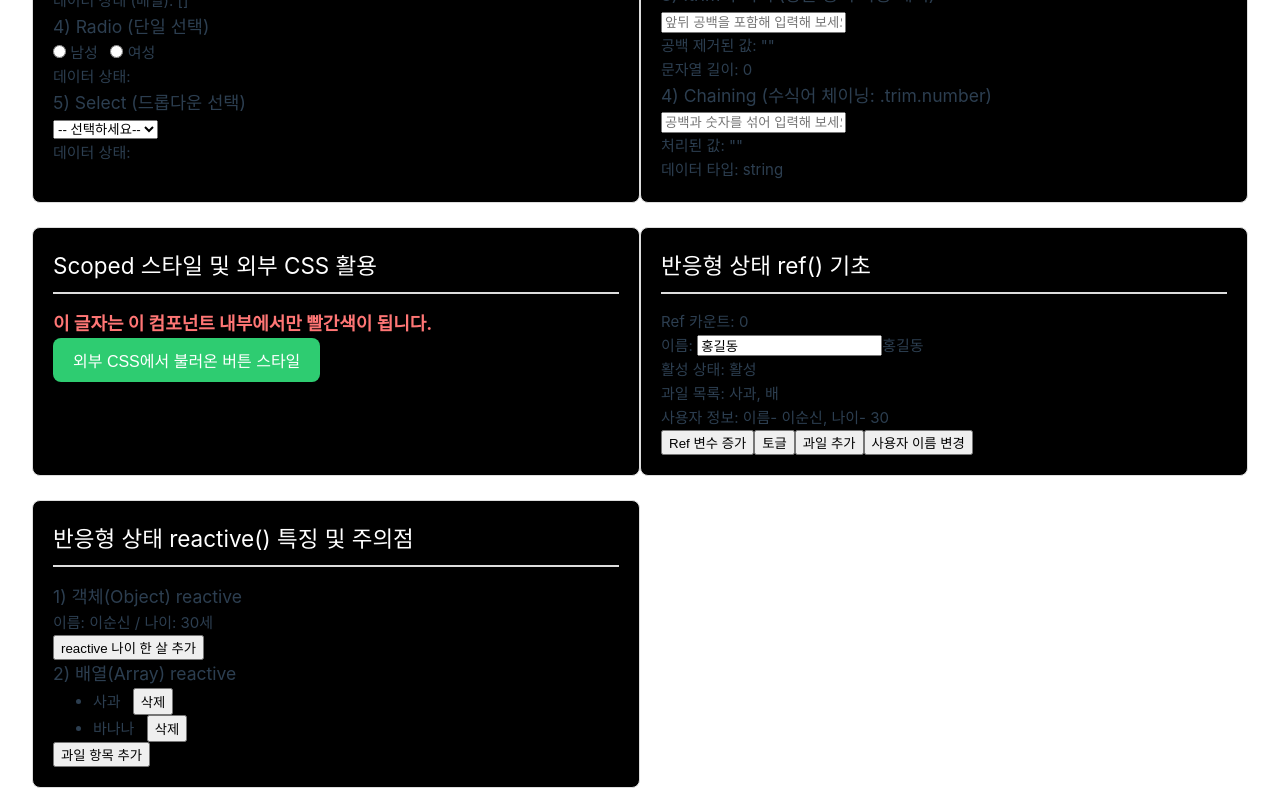
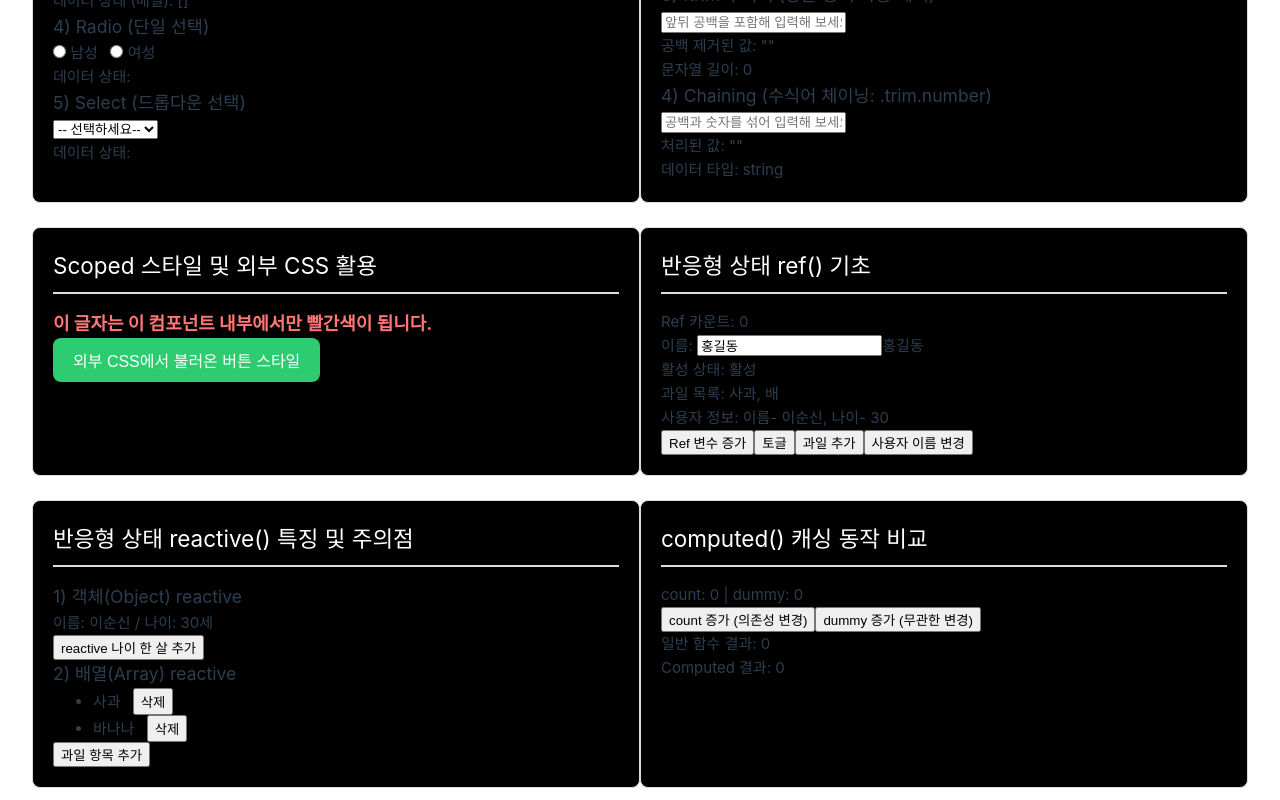
Before and after one commit to rkdgml3577/skala-vue, a Vue app: page / in a window 1280 px wide. Shown: the part 3549-4349 px from the top of the page. Built offline with nearby package versions, Linux system fonts and the light colour scheme.

Commit message:
computed practice

```diff
--- a/src/App.vue
+++ b/src/App.vue
@@ -26,6 +26,7 @@ import SampleTwentyTwo from "./components/VueModelModifiersExample.vue";
 import SampleTwentyThree from "./components/VueStyleExample.vue";
 import SampleTwentyFour from "./components/RefExample.vue";
 import SampleTwentyFive from "./components/ReactiveExample.vue";
+import SampleTwentySix from "./components/ComputedExample.vue";
 
 const samples = [
   SampleOne,
@@ -53,6 +54,7 @@ const samples = [
   SampleTwentyThree,
   SampleTwentyFour,
   SampleTwentyFive,
+  SampleTwentySix,
 ];
 </script>
 
--- /dev/null
+++ b/src/components/ComputedExample.vue
@@ -0,0 +1,26 @@
+<script setup>
+import { ref, computed } from "vue";
+const count = ref(0);
+const dummy = ref(0); // computed와 무관한 변수
+// 1. 일반 함수: 화면이 조금이라도 리렌더링되면 무조건 재실행
+const getMethodResult = () => {
+  console.log("❌ 일반 함수 실행됨!");
+  return count.value * 2;
+};
+// 2. Computed: count가 바뀔 때만 재연산 (dummy가 바뀔 땐 이전 값 재사용)
+const doubleCount = computed(() => {
+  console.log("✅ Computed 연산 실행됨!");
+  return count.value * 2;
+});
+</script>
+<template>
+  <div class="practice-section">
+    <h2>computed() 캐싱 동작 비교</h2>
+    <p>count: {{ count }} | dummy: {{ dummy }}</p>
+    <button @click="count++">count 증가 (의존성 변경)</button>
+    <button @click="dummy++">dummy 증가 (무관한 변경)</button>
+    <!-- dummy 버튼을 누를 때 콘솔 출력 차이를 확인-->
+    <p>일반 함수 결과: {{ getMethodResult() }}</p>
+    <p>Computed 결과: {{ doubleCount }}</p>
+  </div>
+</template>
```
